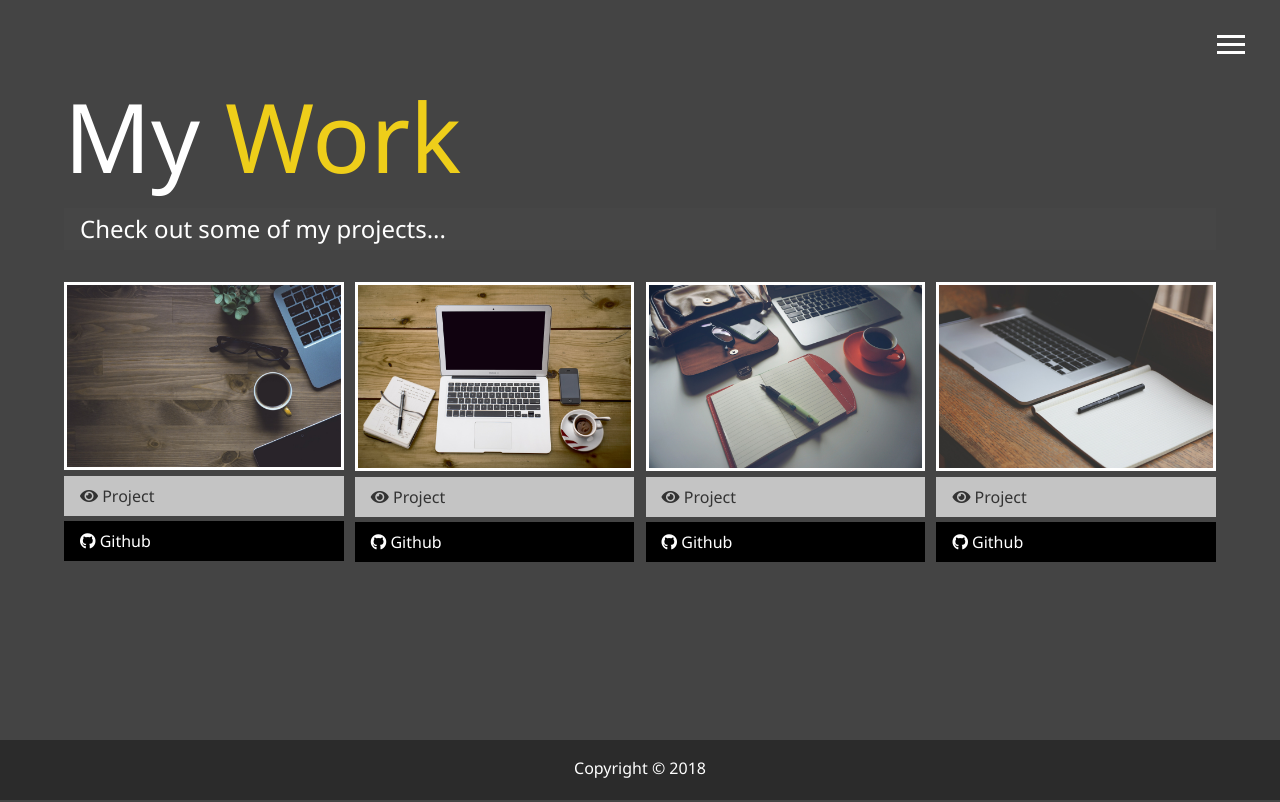
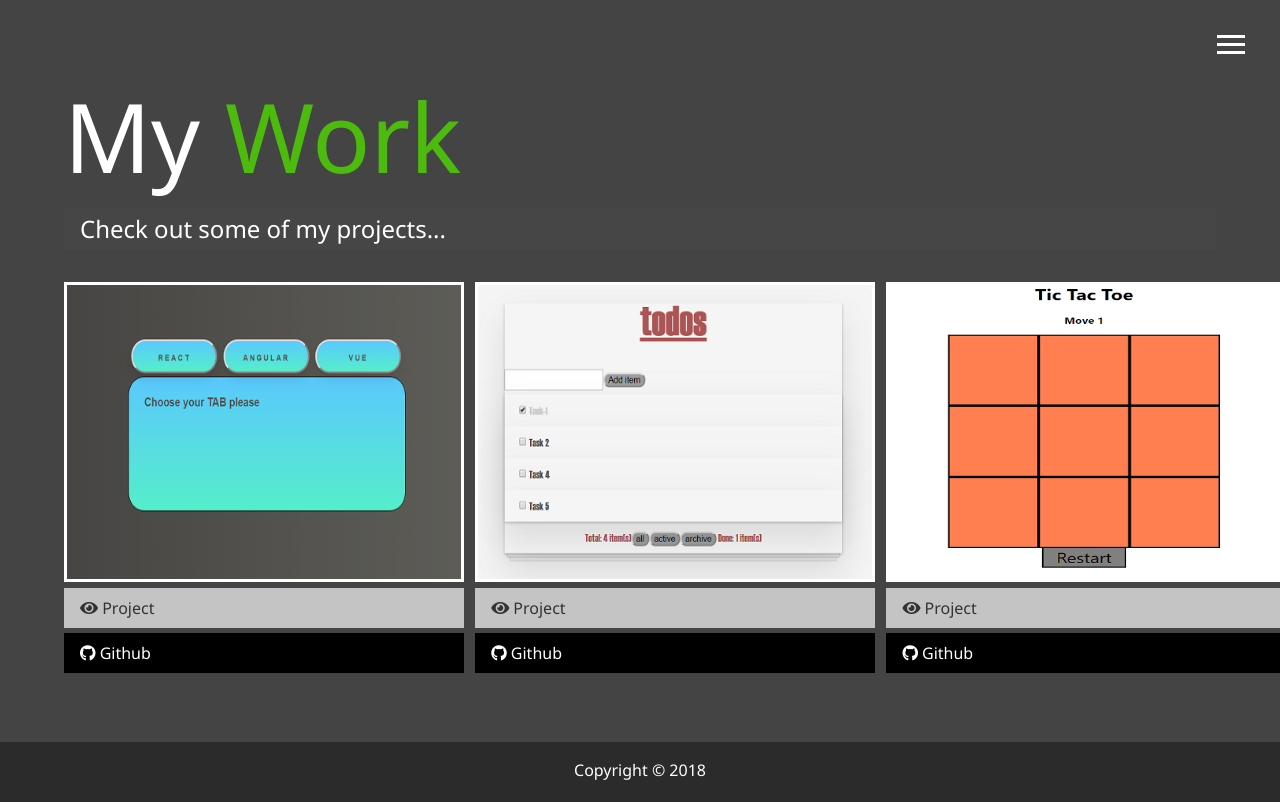
Before and after one commit to Onefun1/portfolio_maksymenko, a website: page dist/work.html in a window 1280 px wide. Drawn offline with Linux system fonts and the light colour scheme.

Commit message:
add my some info

```diff
--- a/scss/_config.scss
+++ b/scss/_config.scss
@@ -1,5 +1,5 @@
 $primary-color: #444;
-$secondary-color: #eece1a;
+$secondary-color: #4dba0e;
 $show-home-image: true;
 $home-image: url(../img/apple.jpg);
 $background-opacity: 0.7;
--- a/scss/_menu.scss
+++ b/scss/_menu.scss
@@ -130,6 +130,7 @@
     background: url('../img/portrait.jpg');
     border-radius: 50%;
     border: solid 3px $secondary-color;
+    opacity: 1;
 
 }
 
--- a/scss/main.scss
+++ b/scss/main.scss
@@ -121,7 +121,8 @@ main {
     grid-template-columns: repeat(3, 1fr);
 
     img {
-        width: 100%;
+        width: 400px;
+        height: 300px;
         border: 3px #fff solid;
 
         &:hover {
```
Also changed, not shown: dist/contact.html, dist/css/main.css, dist/img/projects/tabs.png (added), dist/img/projects/tictactoe.png (added), dist/img/projects/todos.png (added), dist/index.html, dist/work.html.
